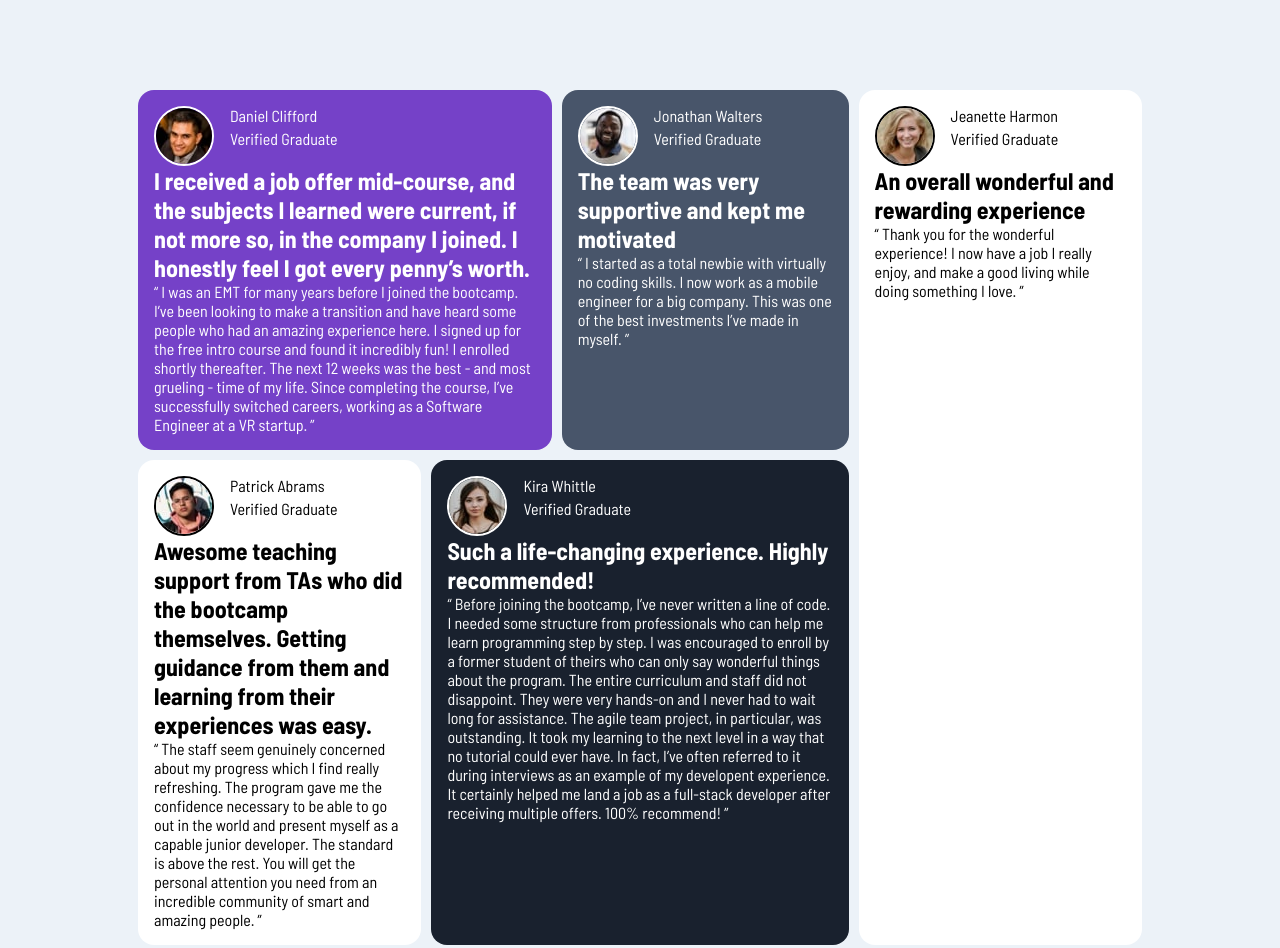
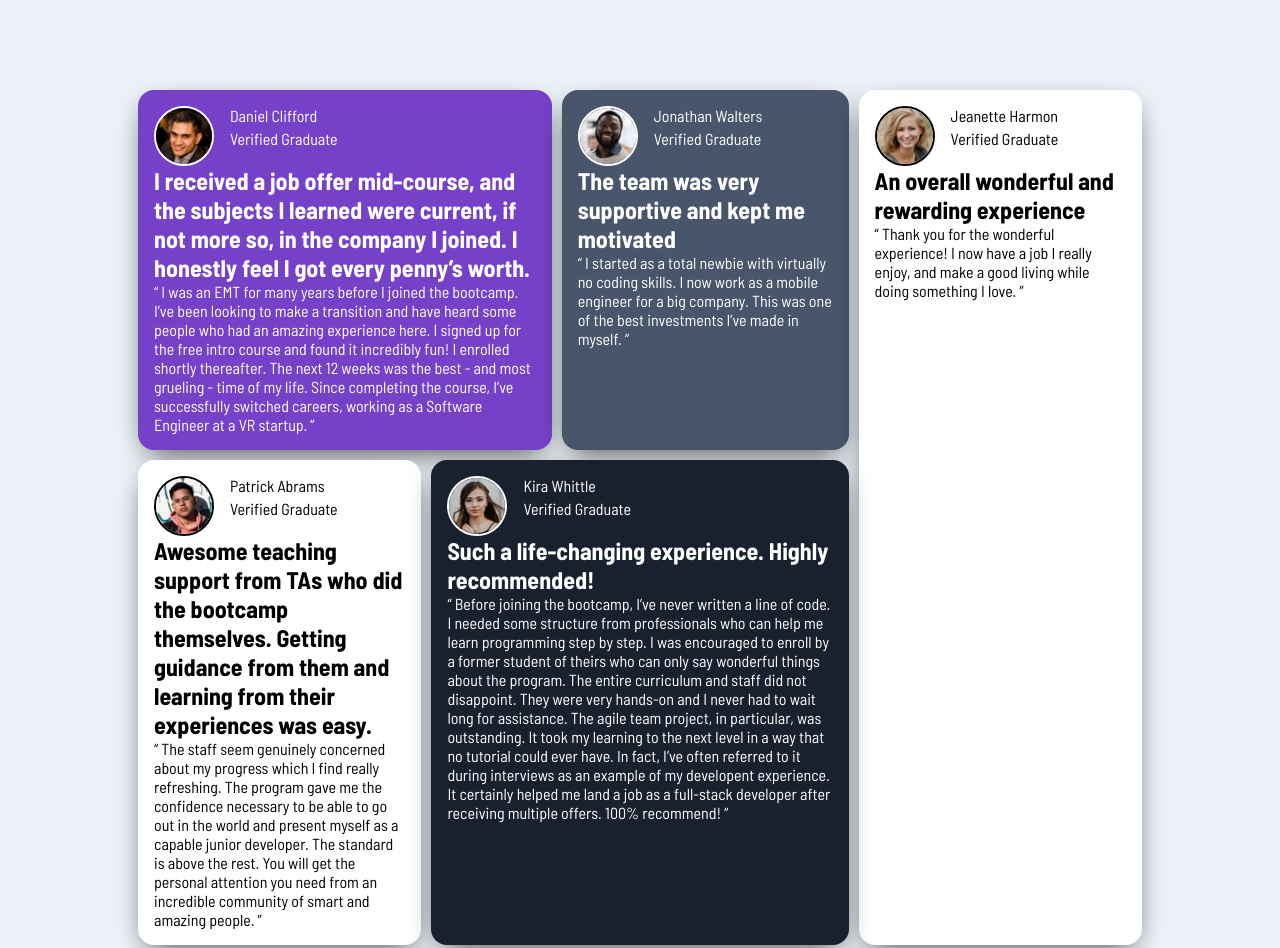
Before and after one commit to Effel0399/testimonials-grid-section-main, a plain HTML site: page index.html in a window 1280 px wide. Shown: the top 948 px of the page. Drawn offline with Linux system fonts and the light colour scheme.

Commit message:
added box shadow to card

```diff
--- a/style.css
+++ b/style.css
@@ -48,6 +48,7 @@ body {
 .grid-card {
     padding: 1rem;
     border-radius: 1rem;
+    box-shadow: 0px 10px 30px -10px rgba(0, 0, 0, 0.8);
 }
 
 .item-1 {
```
